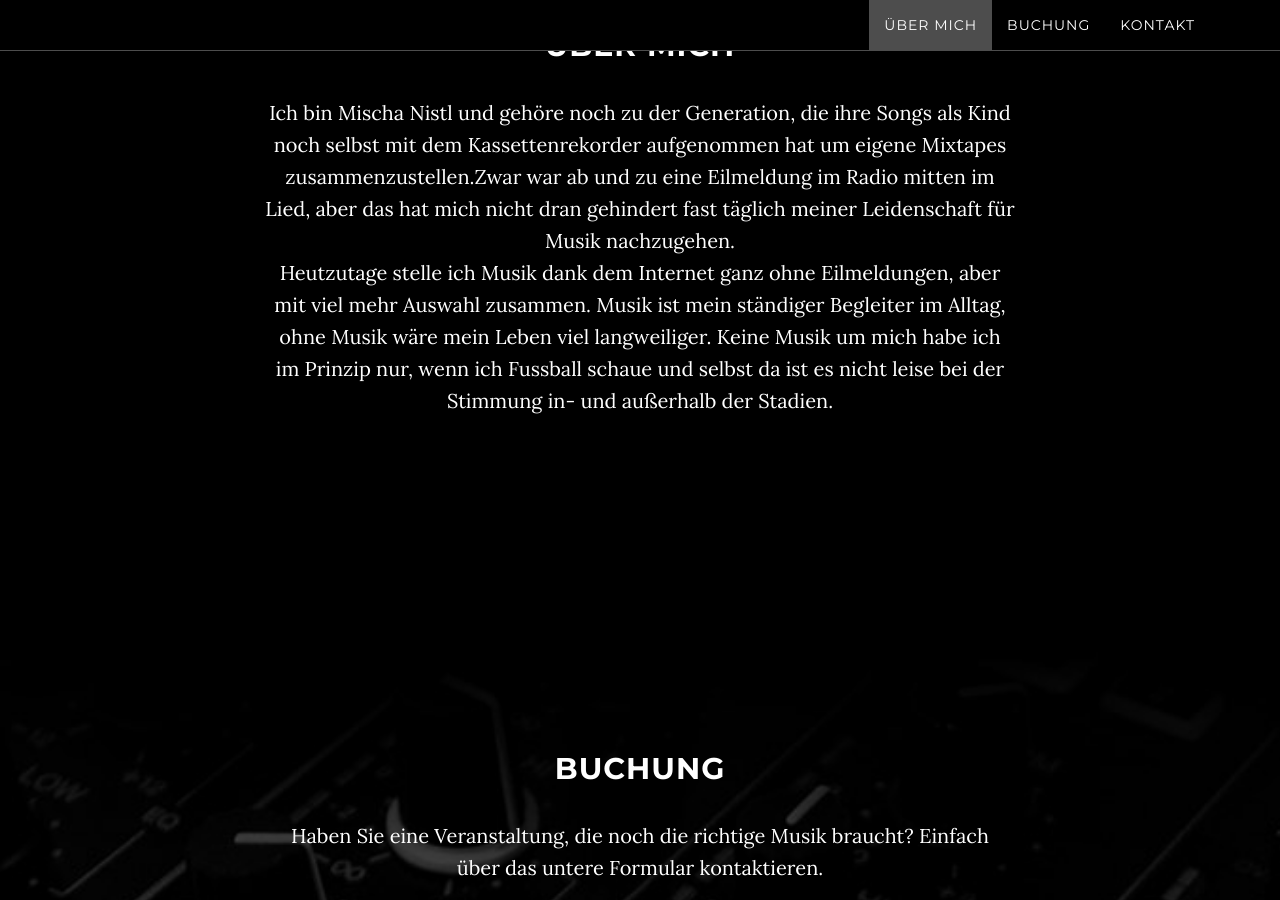
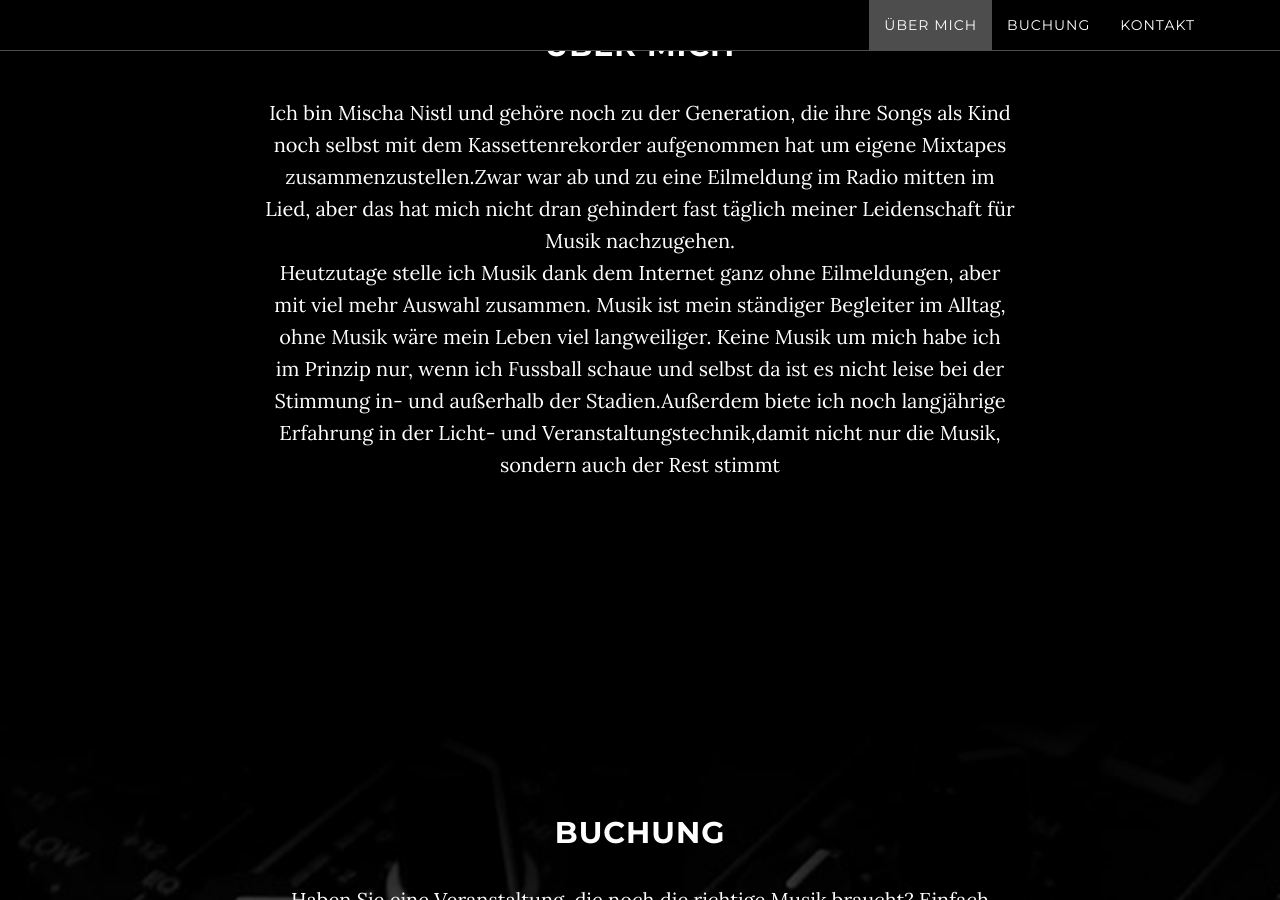
Before and after one commit to Spatenblatt/djmischanistl, a Jekyll site: the page built from index.html, in a window 1280 px wide and 900 px high, scrolled down 1071 px. Built offline with Jekyll 4.4.1, drawn with Linux system fonts in a browser that asks for light colours.

Commit message:
Update about.html

```diff
--- a/_includes/about.html
+++ b/_includes/about.html
@@ -4,7 +4,7 @@
             <div class="col-lg-8 col-lg-offset-2">
                 <h2>Über mich</h2>
 		              <p>Ich bin Mischa Nistl und gehöre noch zu der Generation, die ihre Songs als Kind noch selbst mit dem Kassettenrekorder aufgenommen hat um eigene Mixtapes zusammenzustellen.Zwar war ab und zu eine Eilmeldung im Radio mitten im Lied, aber das hat mich nicht dran gehindert fast täglich meiner Leidenschaft für Musik nachzugehen.<br/>Heutzutage stelle ich Musik dank dem Internet ganz ohne Eilmeldungen, aber mit viel mehr Auswahl zusammen.
-Musik ist mein ständiger Begleiter im Alltag, ohne Musik wäre mein Leben viel langweiliger. Keine Musik um mich habe ich im Prinzip nur, wenn ich Fussball schaue und selbst da ist es nicht leise bei der Stimmung in- und außerhalb der Stadien.</p>
+Musik ist mein ständiger Begleiter im Alltag, ohne Musik wäre mein Leben viel langweiliger. Keine Musik um mich habe ich im Prinzip nur, wenn ich Fussball schaue und selbst da ist es nicht leise bei der Stimmung in- und außerhalb der Stadien.Außerdem biete ich noch langjährige Erfahrung in der Licht- und Veranstaltungstechnik,damit nicht nur die Musik, sondern auch der Rest stimmt</p>
             </div>
         </div>
     </section>
```
